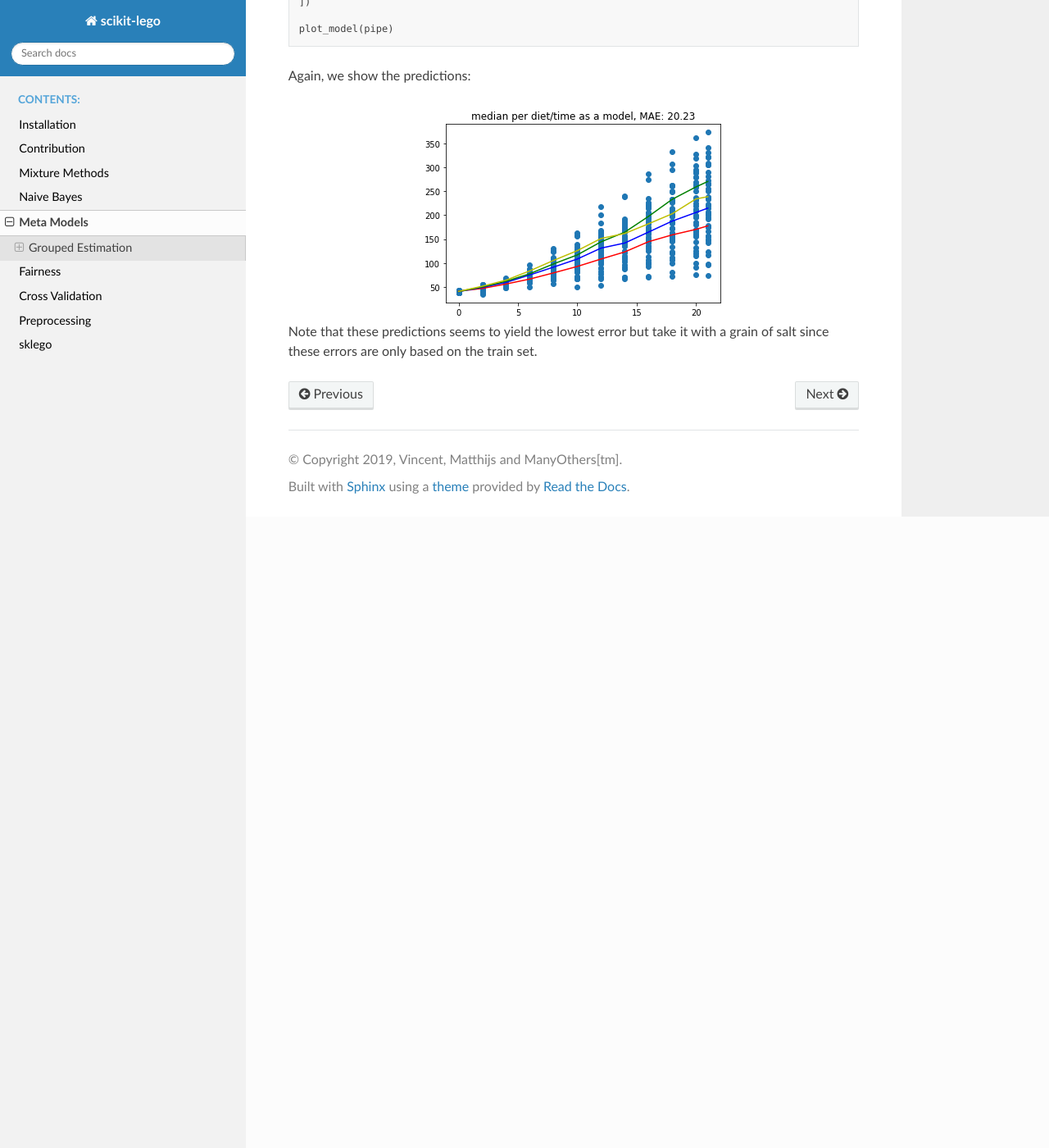
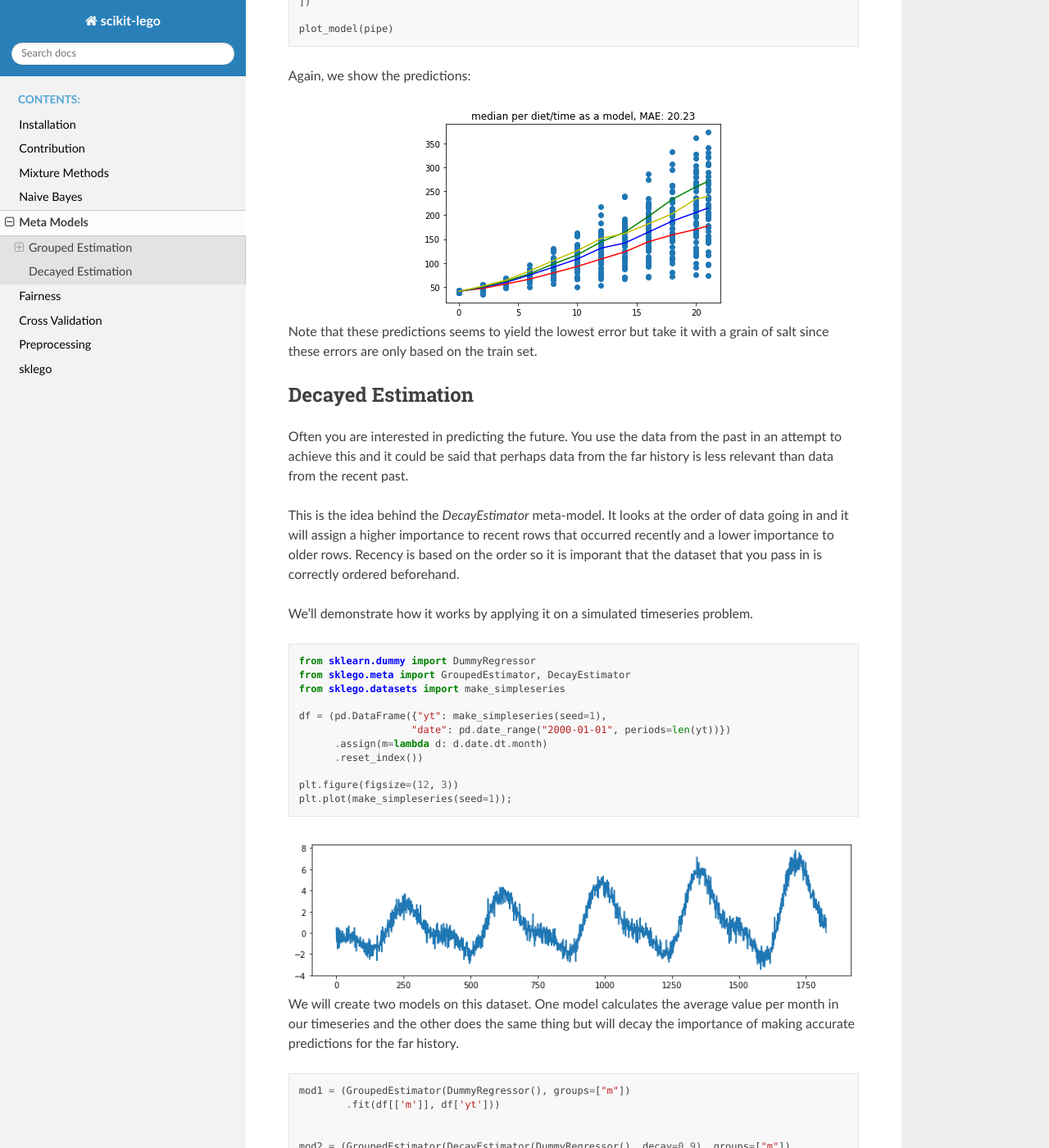
Before and after one commit to koaning/scikit-lego, a Sphinx documentation site: the page built from doc/meta.rst, in a window 1280 px wide and 1400 px high, scrolled down 4548 px. Shown: the whole window at 82% size. Built offline with Sphinx 7.4.7 and the Read the Docs theme 2.0.0, drawn with Linux system fonts in a browser that asks for light colours; before the commit the page ends 5178 px from its top, so only the background shows below that; some of the changed text lies outside the part shown.

Commit message:
extra docs

```diff
--- a/doc/conf.py
+++ b/doc/conf.py
@@ -25,7 +25,7 @@ author = 'Vincent and Others[tm]'
 # The short X.Y version
 version = ''
 # The full version, including alpha/beta/rc tags
-release = '0.1.0'
+release = '0.2.0'
 
 # -- General configuration ---------------------------------------------------
 
@@ -133,7 +133,7 @@ latex_elements = {
 #  author, documentclass [howto, manual, or own class]).
 latex_documents = [
     (master_doc, 'scikit-lego.tex', 'scikit-lego Documentation',
-     'Vincent and Others{[}tm{]}', 'manual'),
+     'Vincent, Matthijs and Others{[}tm{]}', 'manual'),
 ]
 
 
--- a/doc/meta.rst
+++ b/doc/meta.rst
@@ -170,4 +170,62 @@ Again, we show the predictions:
 Note that these predictions seems to yield the lowest error but take it
 with a grain of salt since these errors are only based on the train set.
 
+Decayed Estimation
+------------------
+
+Often you are interested in predicting the future. You use the data from
+the past in an attempt to achieve this and it could be said that perhaps
+data from the far history is less relevant than data from the recent past.
+
+This is the idea behind the `DecayEstimator` meta-model. It looks at the
+order of data going in and it will assign a higher importance to recent rows
+that occurred recently and a lower importance to older rows. Recency is based
+on the order so it is imporant that the dataset that you pass in is correctly
+ordered beforehand.
+
+We'll demonstrate how it works by applying it on a simulated timeseries problem.
+
+.. code-block:: python
+
+    from sklearn.dummy import DummyRegressor
+    from sklego.meta import GroupedEstimator, DecayEstimator
+    from sklego.datasets import make_simpleseries
+
+    df = (pd.DataFrame({"yt": make_simpleseries(seed=1),
+                       "date": pd.date_range("2000-01-01", periods=len(yt))})
+          .assign(m=lambda d: d.date.dt.month)
+          .reset_index())
+
+    plt.figure(figsize=(12, 3))
+    plt.plot(make_simpleseries(seed=1));
+
+
+.. image:: _static/decay1.png
+   :align: center
+
+We will create two models on this dataset. One model calculates the average
+value per month in our timeseries and the other does the same thing but will
+decay the importance of making accurate predictions for the far history.
+
+.. code-block:: python
+
+    mod1 = (GroupedEstimator(DummyRegressor(), groups=["m"])
+            .fit(df[['m']], df['yt']))
+
+
+    mod2 = (GroupedEstimator(DecayEstimator(DummyRegressor(), decay=0.9), groups=["m"])
+            .fit(df[['index', 'm']], df['yt']))
+
+    plt.figure(figsize=(12, 3))
+    plt.plot(df['yt'], alpha=0.5);
+    plt.plot(mod1.predict(df[['m']]), label="grouped")
+    plt.plot(mod2.predict(df[['index', 'm']]), label="decayed")
+    plt.legend()
+
+.. image:: _static/decay2.png
+   :align: center
+
+The decay parameter has a lot of influence on the effect of the model but one
+can clearly see that we shift focus to the more recent data.
+
 .. _DummyRegressor: https://scikit-learn.org/stable/modules/generated/sklearn.dummy.DummyRegressor.html
--- a/sklego/__init__.py
+++ b/sklego/__init__.py
@@ -1 +1 @@
-__version__ = "0.1.8"
+__version__ = "0.2.0"
```
Also changed, not shown: doc/_static/decay1.png (added), doc/_static/decay2.png (added), doc/fairness.ipynb.
